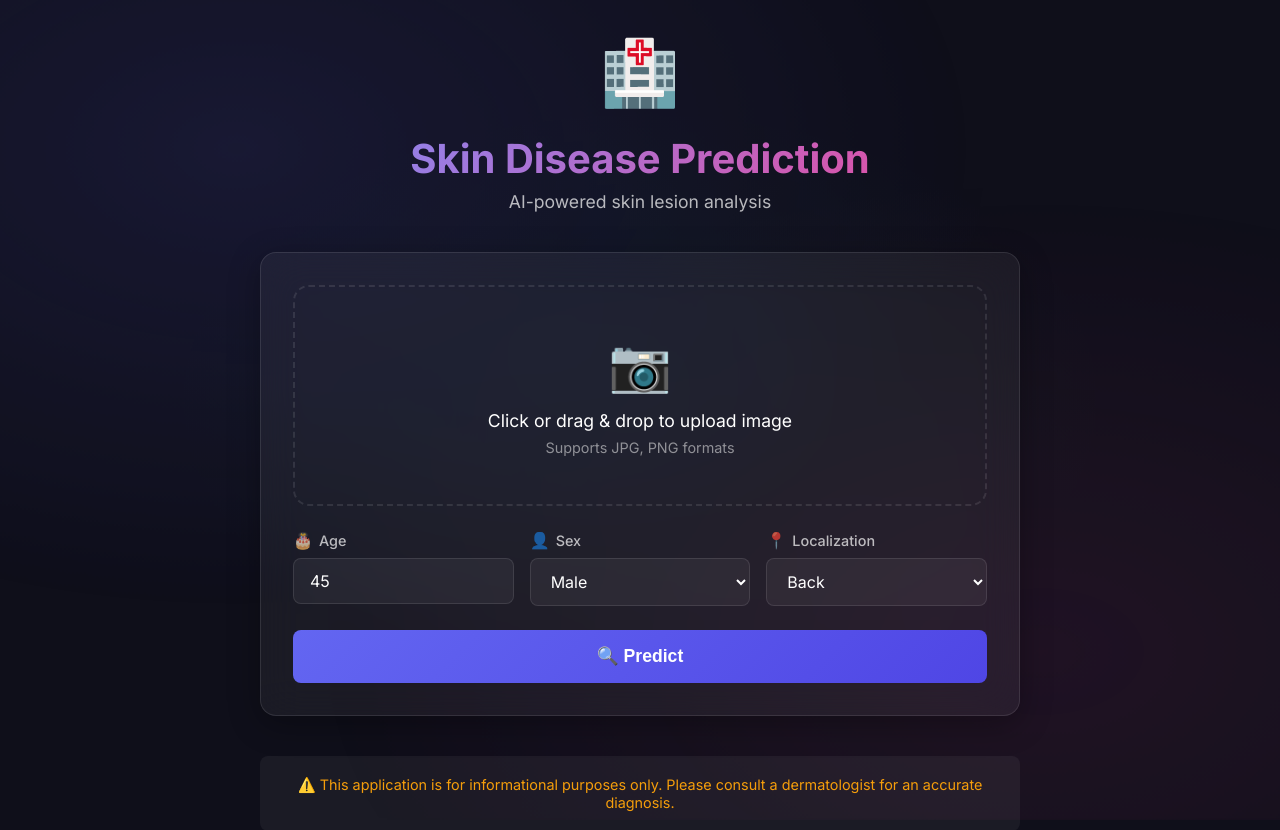
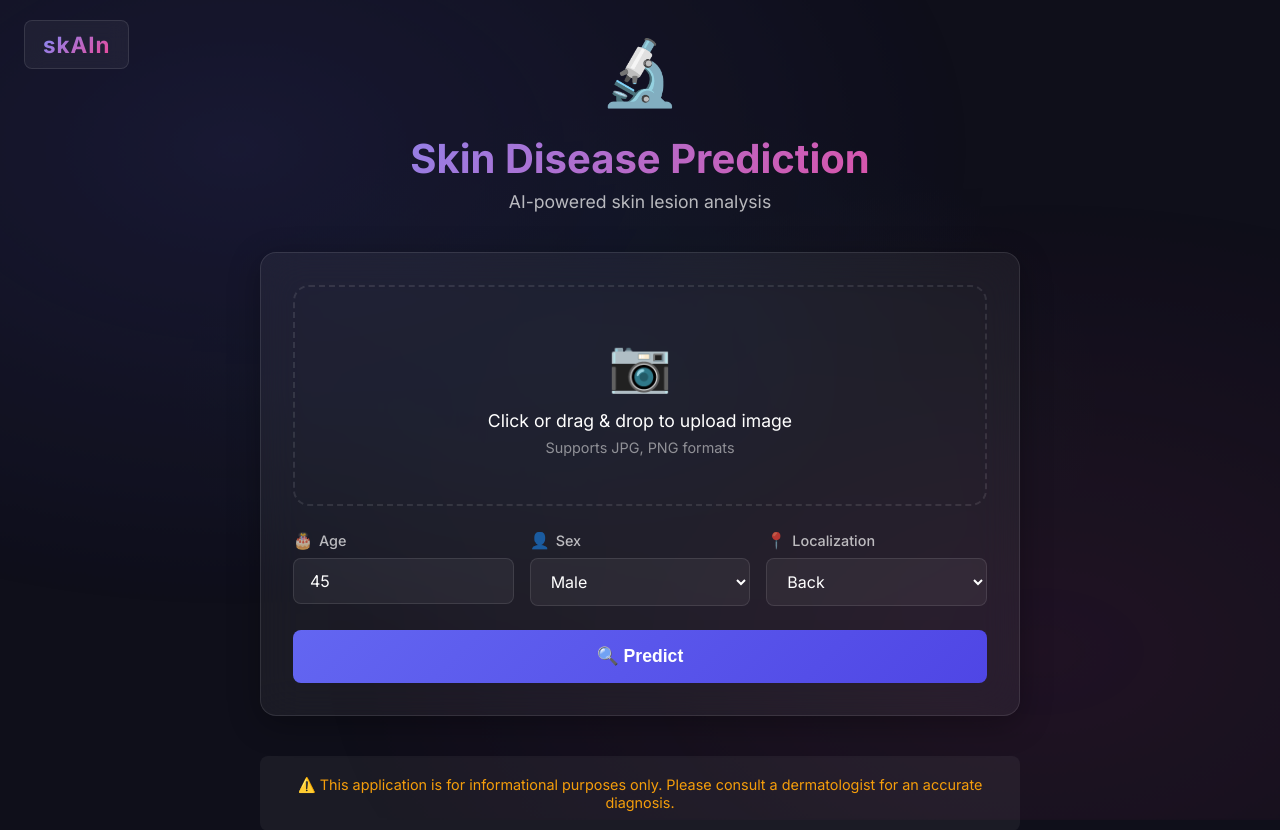
Before and after one commit to SuaybKeremS/skAIn, a Flask app: page / in a window 1280 px wide. Shown: the top 830 px of the page. Run offline with Flask 3, Linux system fonts and the light colour scheme.

Commit message:
Website Changes

```diff
--- a/static/style.css
+++ b/static/style.css
@@ -32,6 +32,37 @@ body {
     color: var(--text-primary);
     min-height: 100vh;
     overflow-x: hidden;
+}
+
+/* ===================== BRAND LOGO (Top Left) ===================== */
+.brand-logo {
+    position: fixed;
+    top: 20px;
+    left: 24px;
+    display: flex;
+    align-items: center;
+    gap: 10px;
+    z-index: 100;
+    padding: 10px 18px;
+    background: rgba(255, 255, 255, 0.05);
+    backdrop-filter: blur(10px);
+    border: 1px solid var(--border);
+    border-radius: var(--radius-sm);
+    animation: fadeInDown 0.6s ease-out;
+}
+
+.brand-icon {
+    font-size: 1.5rem;
+}
+
+.brand-name {
+    font-size: 1.4rem;
+    font-weight: 700;
+    background: linear-gradient(135deg, var(--primary-light), var(--secondary));
+    -webkit-background-clip: text;
+    -webkit-text-fill-color: transparent;
+    background-clip: text;
+    letter-spacing: 1px;
 }
 
 /* ===================== BACKGROUND ANIMATION ===================== */
--- a/templates/index.html
+++ b/templates/index.html
@@ -1,18 +1,26 @@
 <!DOCTYPE html>
 <html lang="en">
+
 <head>
     <meta charset="UTF-8">
     <meta name="viewport" content="width=device-width, initial-scale=1.0">
-    <title>🏥 Skin Disease Prediction</title>
+    <title>🔬 skAIn</title>
     <link href="https://fonts.googleapis.com/css2?family=Inter:wght@300;400;500;600;700&display=swap" rel="stylesheet">
     <link rel="stylesheet" href="/static/style.css">
 </head>
+
 <body>
     <div class="background-animation"></div>
 
+    <!-- Brand Logo - Top Left -->
+    <div class="brand-logo">
+        <!-- <span class="brand-icon"></span> -->
+        <span class="brand-name">skAIn</span>
+    </div>
+
     <div class="container">
         <header class="header">
-            <div class="logo">🏥</div>
+            <div class="logo">🔬</div>
             <h1>Skin Disease Prediction</h1>
             <p class="subtitle">AI-powered skin lesion analysis</p>
         </header>
@@ -92,10 +100,12 @@
         </main>
 
         <footer class="footer">
-            <p>⚠️ This application is for informational purposes only. Please consult a dermatologist for an accurate diagnosis.</p>
+            <p>⚠️ This application is for informational purposes only. Please consult a dermatologist for an accurate
+                diagnosis.</p>
         </footer>
     </div>
 
     <script src="/static/script.js"></script>
 </body>
+
 </html>
```
